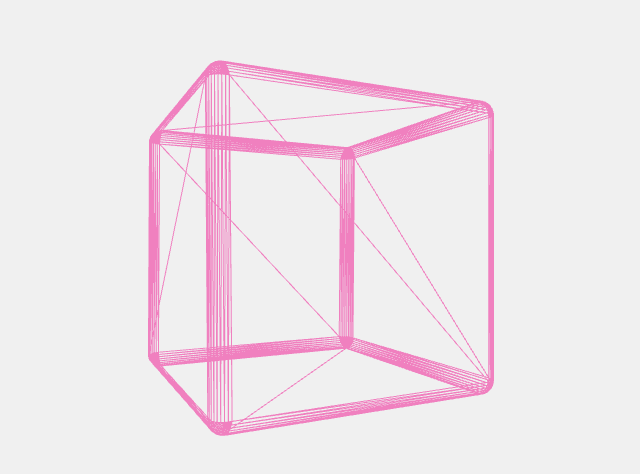
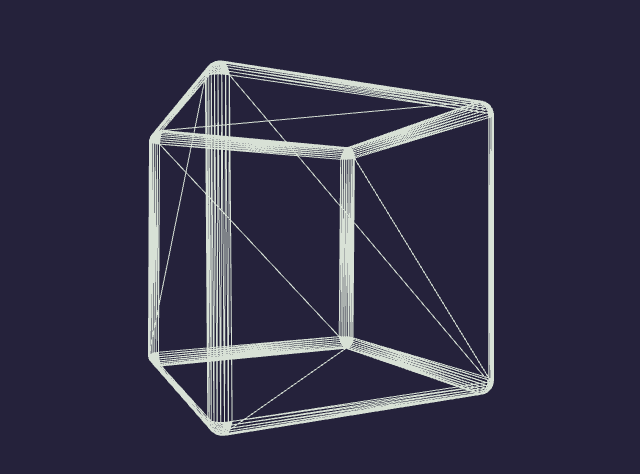
Before and after one commit to seantai/instanced-matcaps, a React (Vite) app: page / in a window 1280 px wide. Shown: the part 152-626 px from the top of the page, without its empty margins (337-977 px from the left). Built offline with nearby package versions, Linux system fonts and the light colour scheme.

Commit message:
.
bump versions, delete index.css, update bg color

```diff
--- a/package.json
+++ b/package.json
@@ -10,8 +10,8 @@
     "preview": "vite preview"
   },
   "dependencies": {
-    "@react-three/drei": "^9.22.7",
-    "@react-three/fiber": "^8.3.1",
+    "@react-three/drei": "^9.37.1",
+    "@react-three/fiber": "^8.8.10",
     "react": "^18.2.0",
     "react-dom": "^18.2.0",
     "three": "^0.143.0"
--- a/src/App.jsx
+++ b/src/App.jsx
@@ -1,26 +1,29 @@
-import './css/App.css'
-import { useEffect, useState, useRef } from 'react'
-import { Canvas } from '@react-three/fiber'
-import { OrbitControls, RoundedBox, MeshWobbleMaterial } from '@react-three/drei'
-import { Foo } from './components/Foo'
+import "./css/App.css";
+import { useEffect, useState, useRef } from "react";
+import { Canvas } from "@react-three/fiber";
+import {
+  OrbitControls,
+  RoundedBox,
+  MeshWobbleMaterial,
+} from "@react-three/drei";
+import { Foo } from "./components/Foo";
 
 const Scene = () => {
-
   return (
     <>
-    <RoundedBox>
-      <MeshWobbleMaterial wireframe color={'hotpink'}/>
-    </RoundedBox>
-    <ambientLight />
-    <OrbitControls />
+      <RoundedBox>
+        <MeshWobbleMaterial wireframe color={"#ddfcd8"} />
+      </RoundedBox>
+      <ambientLight />
+      <OrbitControls />
     </>
-  )
-}
+  );
+};
 
 export default function App() {
   return (
-    <Canvas camera={{position: [0,0,2]}}>
+    <Canvas camera={{ position: [0, 0, 2] }}>
       <Scene />
     </Canvas>
-  )
+  );
 }
--- a/src/css/App.css
+++ b/src/css/App.css
@@ -12,5 +12,5 @@ body,
 }
 
 body {
-  background: #f0f0f0;
+  background: #25223b;
 }
--- a/src/css/index.css
+++ /dev/null
@@ -1,70 +0,0 @@
-:root {
-  font-family: Inter, Avenir, Helvetica, Arial, sans-serif;
-  font-size: 16px;
-  line-height: 24px;
-  font-weight: 400;
-
-  color-scheme: light dark;
-  color: rgba(255, 255, 255, 0.87);
-  background-color: #242424;
-
-  font-synthesis: none;
-  text-rendering: optimizeLegibility;
-  -webkit-font-smoothing: antialiased;
-  -moz-osx-font-smoothing: grayscale;
-  -webkit-text-size-adjust: 100%;
-}
-
-a {
-  font-weight: 500;
-  color: #646cff;
-  text-decoration: inherit;
-}
-a:hover {
-  color: #535bf2;
-}
-
-body {
-  margin: 0;
-  display: flex;
-  place-items: center;
-  min-width: 320px;
-  min-height: 100vh;
-}
-
-h1 {
-  font-size: 3.2em;
-  line-height: 1.1;
-}
-
-button {
-  border-radius: 8px;
-  border: 1px solid transparent;
-  padding: 0.6em 1.2em;
-  font-size: 1em;
-  font-weight: 500;
-  font-family: inherit;
-  background-color: #1a1a1a;
-  cursor: pointer;
-  transition: border-color 0.25s;
-}
-button:hover {
-  border-color: #646cff;
-}
-button:focus,
-button:focus-visible {
-  outline: 4px auto -webkit-focus-ring-color;
-}
-
-@media (prefers-color-scheme: light) {
-  :root {
-    color: #213547;
-    background-color: #ffffff;
-  }
-  a:hover {
-    color: #747bff;
-  }
-  button {
-    background-color: #f9f9f9;
-  }
-}
```
Also changed, not shown: src/index.jsx (+4 -7 lines), 1 other file (tests, documents, lock files or other folders).
